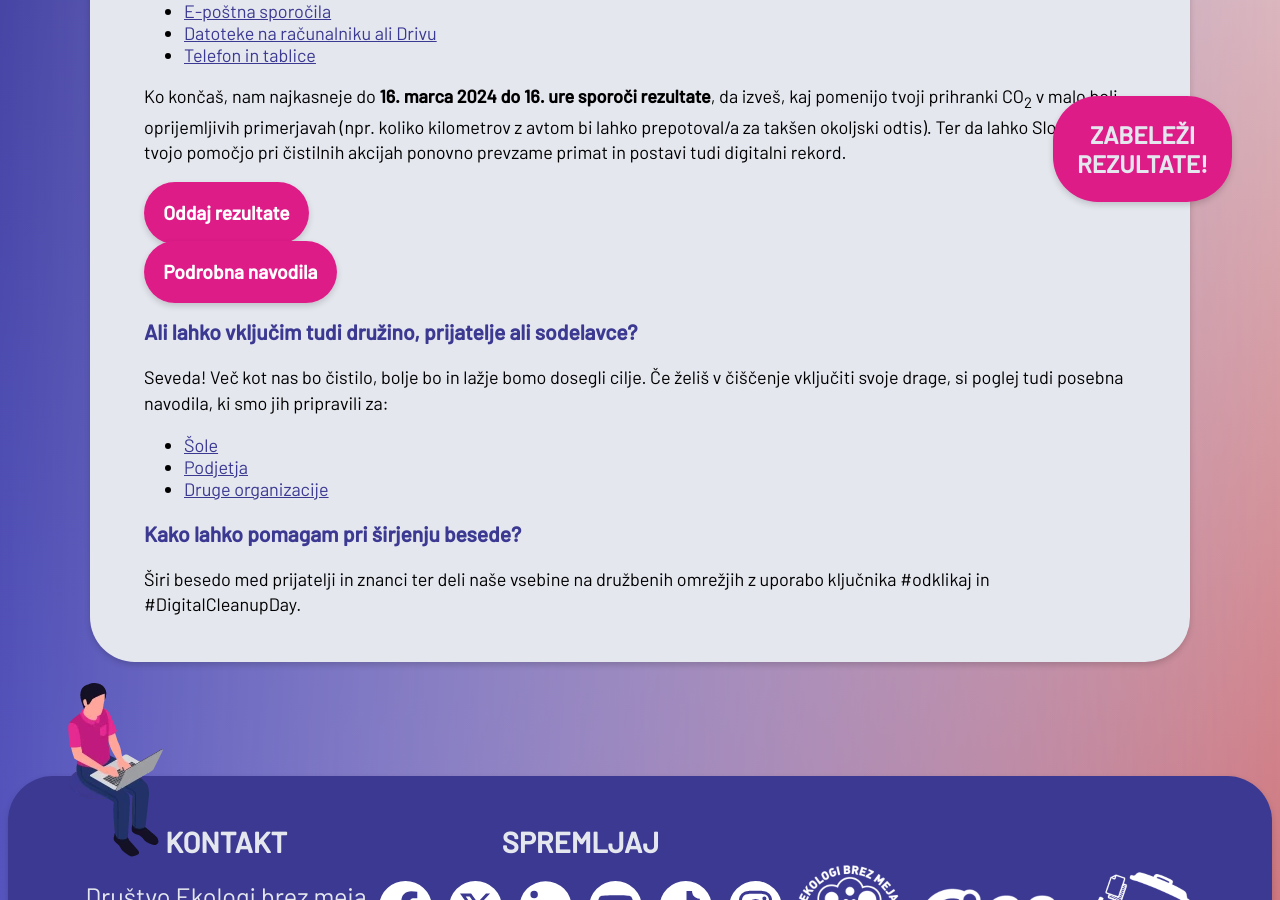
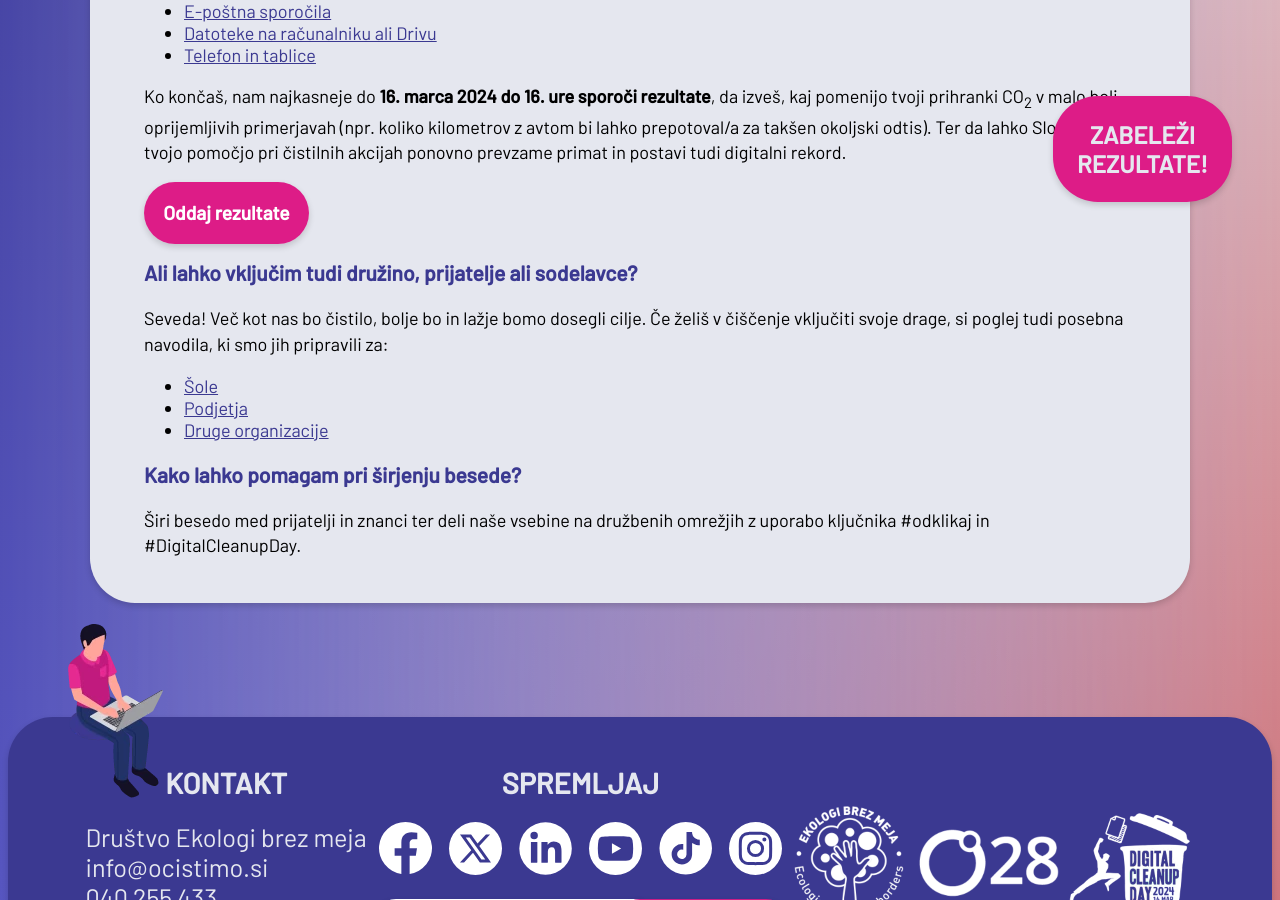
Before and after one commit to ewba/dcd-si, a Jekyll site: the page built from posameznik.md, in a window 1280 px wide and 900 px high, scrolled down 708 px. Built offline with Jekyll 4.4.1, drawn with Linux system fonts in a browser that asks for light colours.

Commit message:
Update posameznik.md

```diff
--- a/posameznik.md
+++ b/posameznik.md
@@ -23,10 +23,6 @@ Ko končaš, nam najkasneje do **16. marca 2024 do 16. ure** **sporoči rezultat
 	<a class="button" href="{{ site.submitURL }}">Oddaj rezultate</a>
 </div>
 
-<div class="btnpad">
-	<a class="button" href="{{ site.submitURL }}">Podrobna navodila</a>
-</div>
-
 ### Ali lahko vključim tudi družino, prijatelje ali sodelavce?
 Seveda! Več kot nas bo čistilo, bolje bo in lažje bomo dosegli cilje. Če želiš v čiščenje vključiti svoje drage, si poglej tudi posebna navodila, ki smo jih pripravili za:
 - [Šole](sola.html)
```
